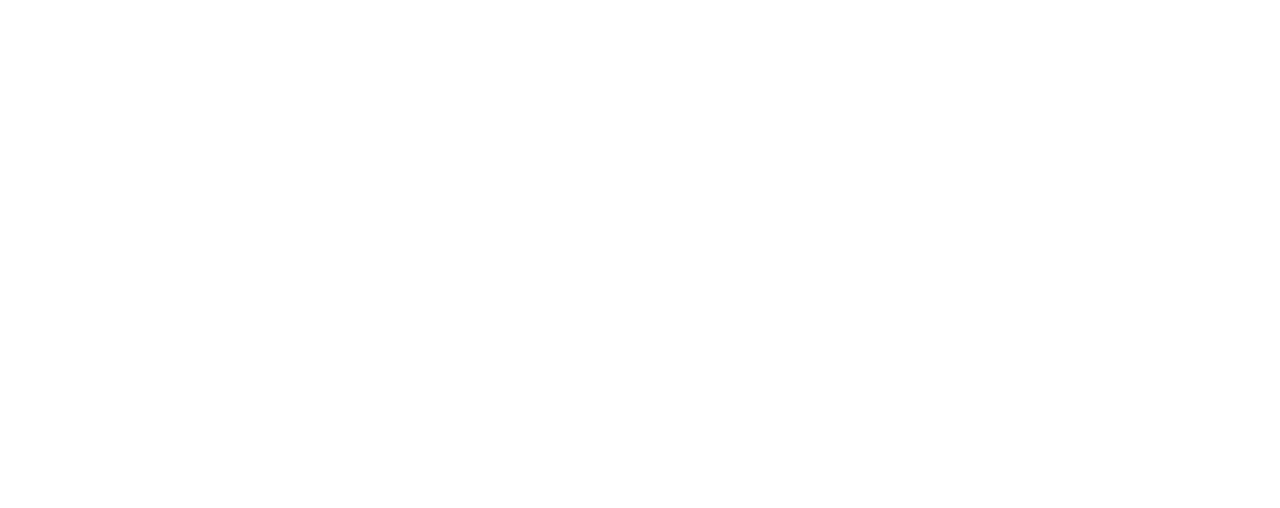
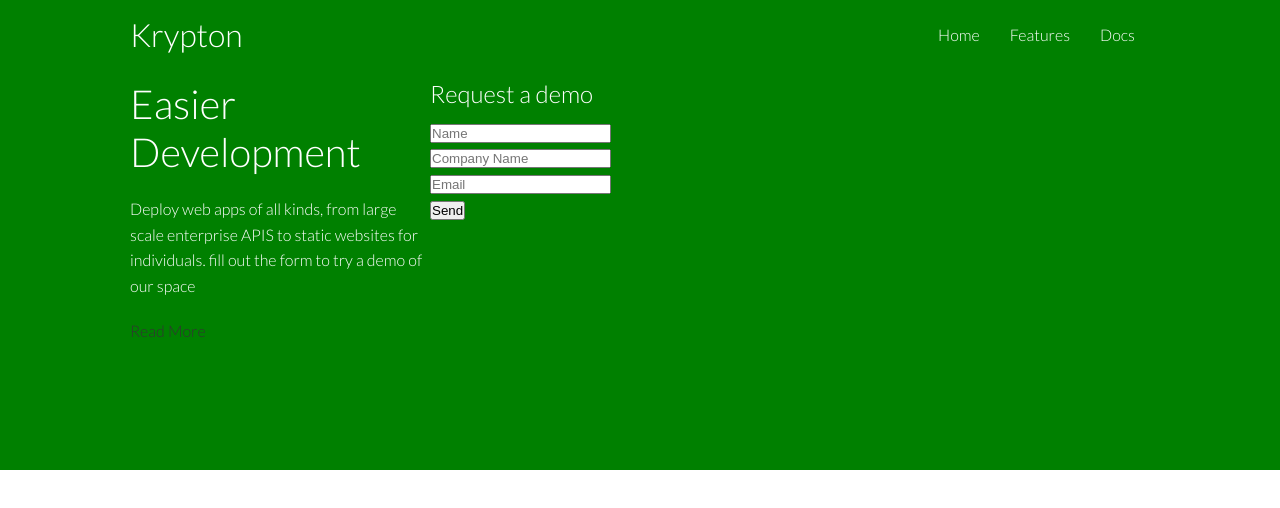
Before and after one commit to samuelldmj/Cloud-Hosting-website, a plain HTML site: page index.html in a window 1280 px wide. Drawn offline with Linux system fonts and the light colour scheme.

Commit message:
Html file

```diff
--- a/index.html
+++ b/index.html
@@ -12,6 +12,49 @@
     <title>Krypton</title>
 </head>
 <body>
+    <!-- NavBar -->
+    <div class="navbar">
+        <div class="container flex">
+            <h1 class="logo">Krypton</h1>
+            <nav>
+                <ul>
+                    <li><a href="index.html">Home</a></li>
+                    <li><a href="features.html">Features</a></li>
+                    <li><a href="docs.html">Docs</a></li>
+                </ul>
+            </nav>
+        </div>
+    </div>
 
+    <!-- Showcase -->
+    <section class="showcase">
+        <div class="container grid">
+            <div class="showcase_text">
+                <h1>Easier Development</h1>
+                <p>Deploy web apps of all kinds,
+                    from large scale enterprise APIS to static websites for individuals.
+                    fill out the form to try a demo of our space </p>
+                    <a href="features.html" class="btn btn-outline">
+                        Read More </a>
+            </div>
+            <div class="showcase_form card">
+                <h2>Request a demo</h2>
+                <form >
+                    <div class="form_control">
+                        <input type="text" name="name" placeholder="Name">
+                    </div>
+                    <div class="form_control">
+                        <input type="text" name="company" placeholder="Company Name" required>
+                    </div>
+                    <div class="form_control">
+                        <input type="email" name="email" placeholder="Email" required>
+                    </div>
+                    <input type="submit" value="Send" class="btn btn-primary">
+                </form>
+            </div>
+
+        </div>
+
+    </section>
 </body>
 </html>
```
